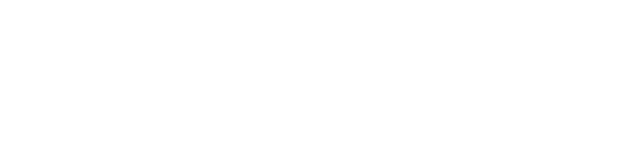
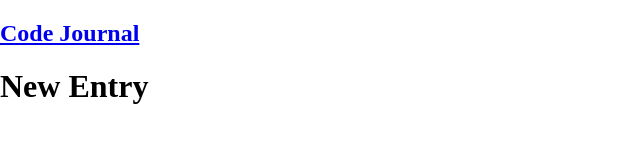
Before and after one commit to SeungjooKimSJ/code-journal, a website: page index.html in a window 1280 px wide. Shown: the whole page, without its empty margins (0-640 px from the left). Drawn offline with Linux system fonts and the light colour scheme.

Commit message:
Added data-view attribute and form element to the HTML. #1

```diff
--- a/index.html
+++ b/index.html
@@ -14,11 +14,27 @@
   <link rel="stylesheet" href="css/layout.css">
   <link rel="stylesheet" href="css/styles.css">
 </head>
+
 <body>
   <header>
+    <a href="./index.html" class="logo">
+      <h2>Code Journal</h2>
+    </a>
+    <div class="header" data-view="entry-form">
+
+    </div>
   </header>
+
   <main>
+    <div class="main-header" data-view="entry-form">
+      <h1 class="main-h1">New Entry</h1>
+    </div>
+
+    <form class="form-new-entry" data-view="entry-form">
+
+    </form>
   </main>
+
   <script src="js/data.js"></script>
   <script src="js/main.js"></script>
 </body>
```
